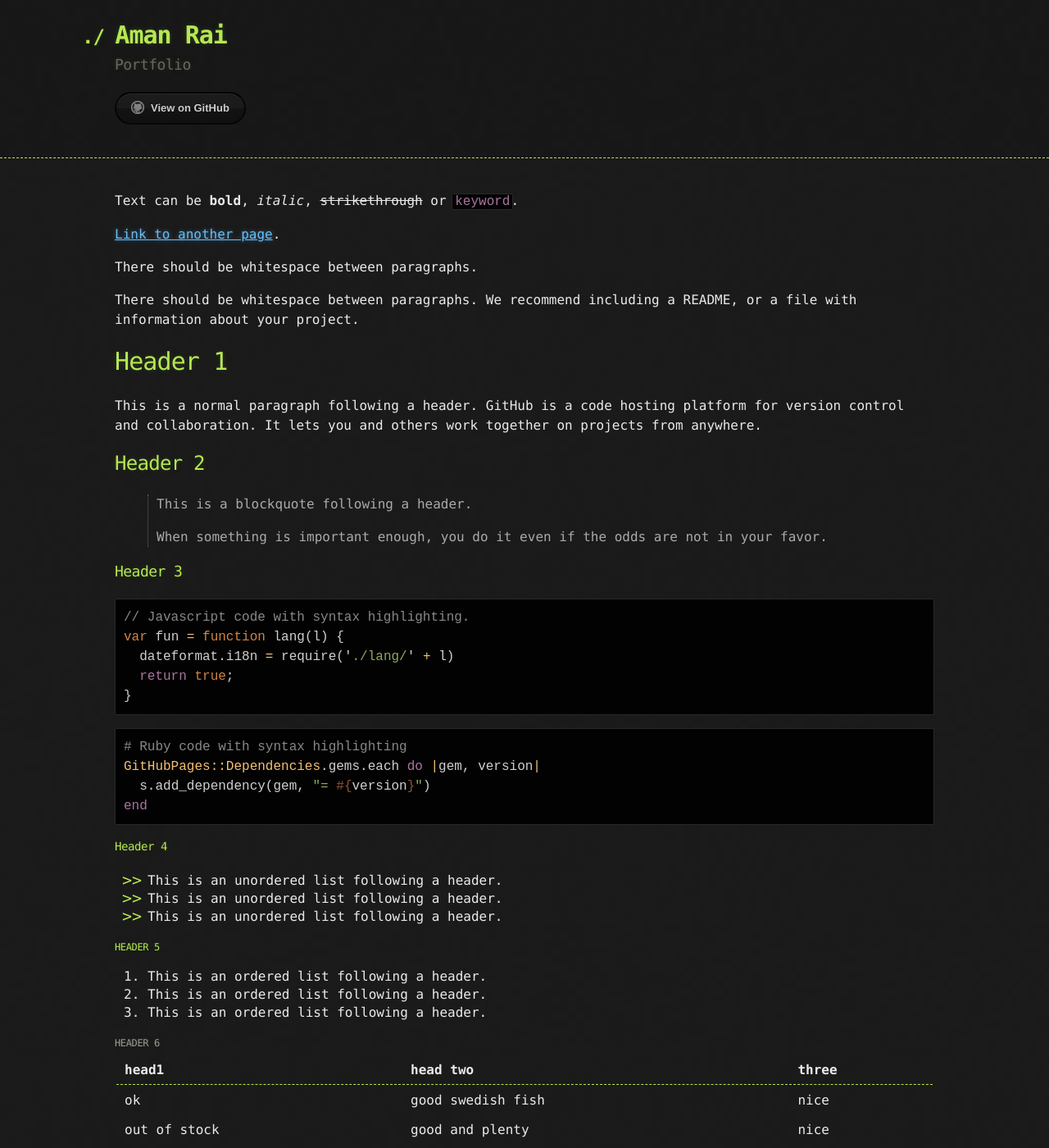
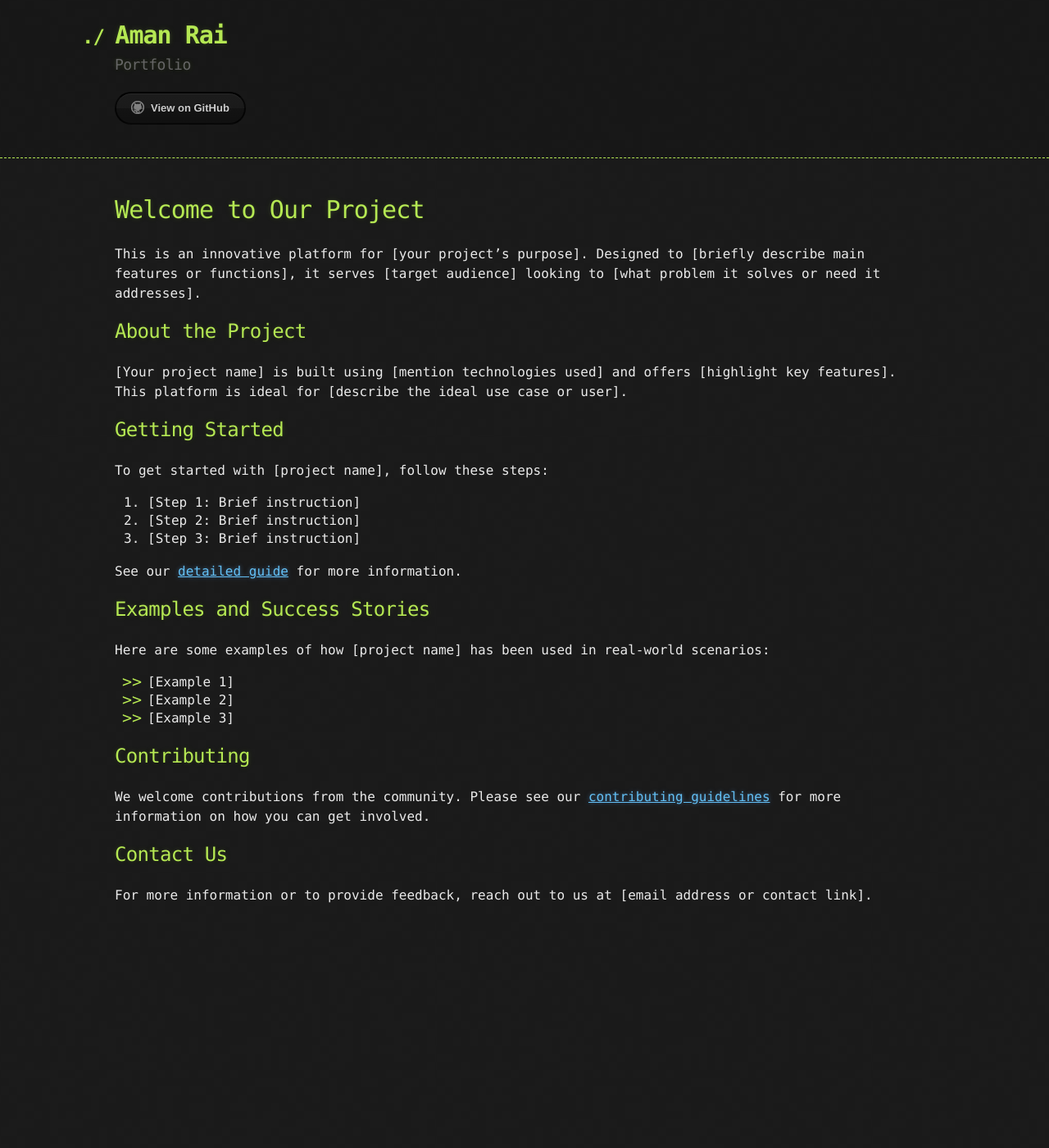
Before and after one commit to amanrai1234/amanrai1234.github.io, a Jekyll site: the page built from index.md, in a window 1280 px wide and 1400 px high. Shown: the whole window at 82% size. Built offline with Jekyll 4.4.1, drawn with Linux system fonts in a browser that asks for light colours; our own code applies the rules of GitHub Pages for plain Markdown files; some of the changed text lies outside the part shown.

Commit message:
Update index.md

````diff
--- a/index.md
+++ b/index.md
@@ -2,122 +2,34 @@
 layout: default
 ---
 
-Text can be **bold**, _italic_, ~~strikethrough~~ or `keyword`.
+# Welcome to Our Project
 
-[Link to another page](./another-page.html).
+This is an innovative platform for [your project's purpose]. Designed to [briefly describe main features or functions], it serves [target audience] looking to [what problem it solves or need it addresses].
 
-There should be whitespace between paragraphs.
+## About the Project
 
-There should be whitespace between paragraphs. We recommend including a README, or a file with information about your project.
+[Your project name] is built using [mention technologies used] and offers [highlight key features]. This platform is ideal for [describe the ideal use case or user].
 
-# Header 1
+## Getting Started
 
-This is a normal paragraph following a header. GitHub is a code hosting platform for version control and collaboration. It lets you and others work together on projects from anywhere.
+To get started with [project name], follow these steps:
+1. [Step 1: Brief instruction]
+2. [Step 2: Brief instruction]
+3. [Step 3: Brief instruction]
 
-## Header 2
+See our [detailed guide](./guide.html) for more information.
 
-> This is a blockquote following a header.
->
-> When something is important enough, you do it even if the odds are not in your favor.
+## Examples and Success Stories
 
-### Header 3
+Here are some examples of how [project name] has been used in real-world scenarios:
+- [Example 1]
+- [Example 2]
+- [Example 3]
 
-```js
-// Javascript code with syntax highlighting.
-var fun = function lang(l) {
-  dateformat.i18n = require('./lang/' + l)
-  return true;
-}
-```
+## Contributing
 
-```ruby
-# Ruby code with syntax highlighting
-GitHubPages::Dependencies.gems.each do |gem, version|
-  s.add_dependency(gem, "= #{version}")
-end
-```
+We welcome contributions from the community. Please see our [contributing guidelines](./contributing.html) for more information on how you can get involved.
 
-#### Header 4
+## Contact Us
 
-*   This is an unordered list following a header.
-*   This is an unordered list following a header.
-*   This is an unordered list following a header.
-
-##### Header 5
-
-1.  This is an ordered list following a header.
-2.  This is an ordered list following a header.
-3.  This is an ordered list following a header.
-
-###### Header 6
-
-| head1        | head two          | three |
-|:-------------|:------------------|:------|
-| ok           | good swedish fish | nice  |
-| out of stock | good and plenty   | nice  |
-| ok           | good `oreos`      | hmm   |
-| ok           | good `zoute` drop | yumm  |
-
-### There's a horizontal rule below this.
-
-* * *
-
-### Here is an unordered list:
-
-*   Item foo
-*   Item bar
-*   Item baz
-*   Item zip
-
-### And an ordered list:
-
-1.  Item one
-1.  Item two
-1.  Item three
-1.  Item four
-
-### And a nested list:
-
-- level 1 item
-  - level 2 item
-  - level 2 item
-    - level 3 item
-    - level 3 item
-- level 1 item
-  - level 2 item
-  - level 2 item
-  - level 2 item
-- level 1 item
-  - level 2 item
-  - level 2 item
-- level 1 item
-
-### Small image
-
-![Octocat](https://github.githubassets.com/images/icons/emoji/octocat.png)
-
-### Large image
-
-![Branching](https://guides.github.com/activities/hello-world/branching.png)
-
-
-### Definition lists can be used with HTML syntax.
-
-<dl>
-<dt>Name</dt>
-<dd>Godzilla</dd>
-<dt>Born</dt>
-<dd>1952</dd>
-<dt>Birthplace</dt>
-<dd>Japan</dd>
-<dt>Color</dt>
-<dd>Green</dd>
-</dl>
-
-```
-Long, single-line code blocks should not wrap. They should horizontally scroll if they are too long. This line should be long enough to demonstrate this.
-```
-
-```
-The final element.
-```
+For more information or to provide feedback, reach out to us at [email address or contact link].
````
